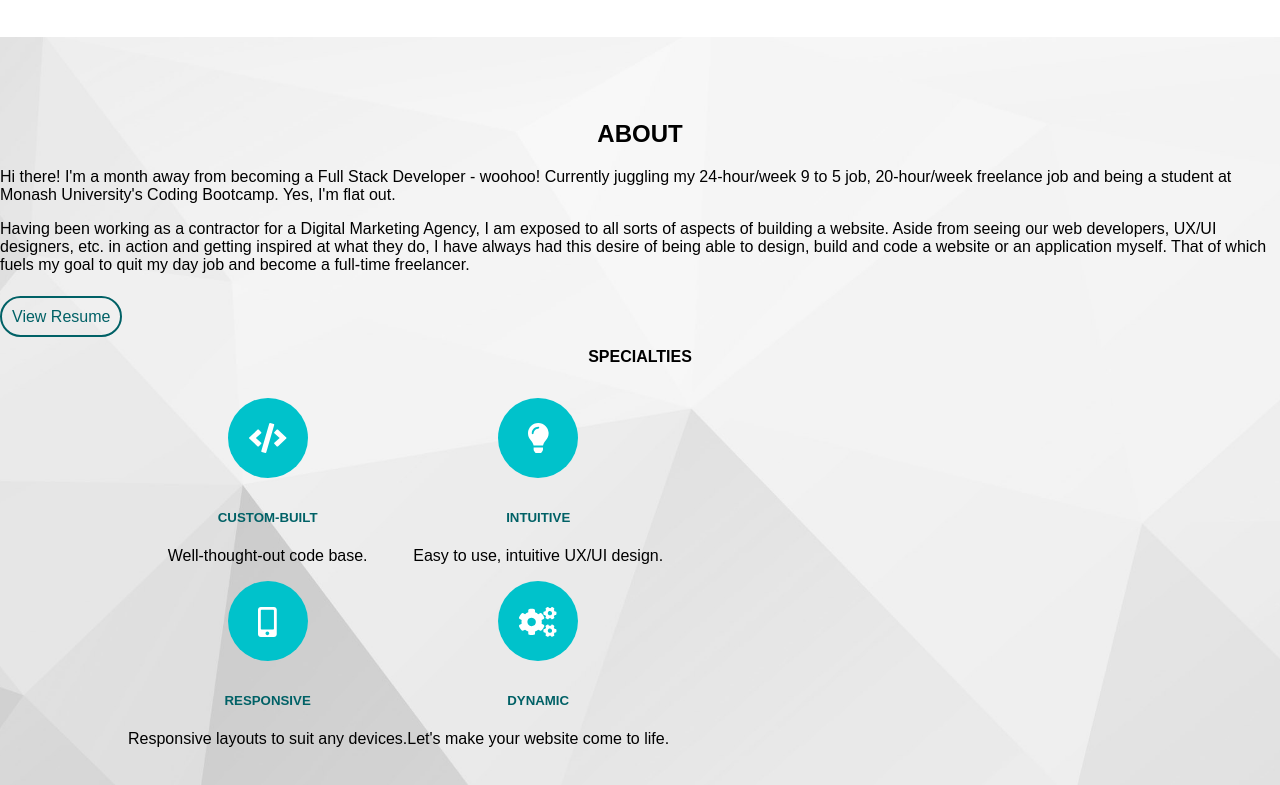
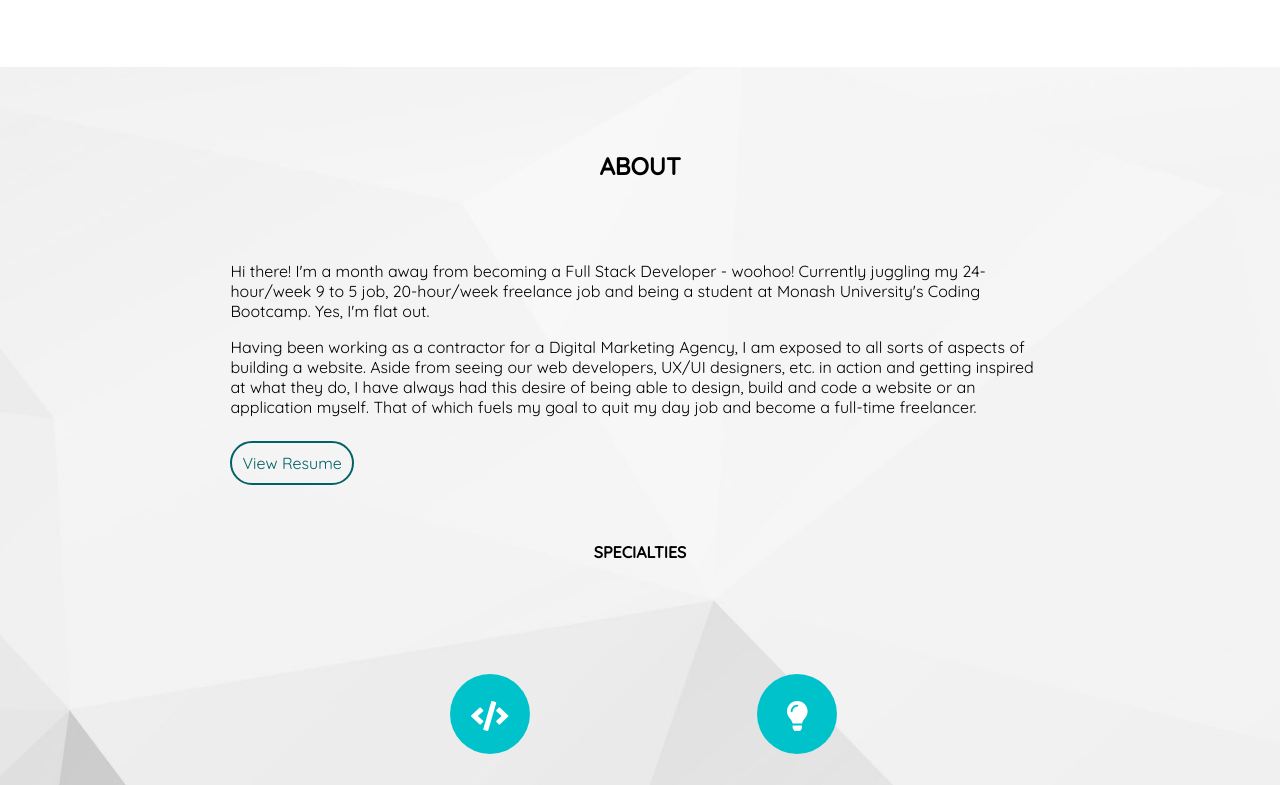
Before and after one commit to xtineroq/monash-bc-portfolio, a React (Create React App) app: page / in a window 1280 px wide. Shown: the part 1855-2640 px from the top of the page. Built offline with nearby package versions, Linux system fonts and the light colour scheme.

Commit message:
updated about section

```diff
--- a/src/App.css
+++ b/src/App.css
@@ -1,4 +1,8 @@
+/* Google font import */
+@import url("https://fonts.googleapis.com/css2?family=Quicksand:wght@400;500&display=swap");
+
 .App {
     width: 100vw;
     overflow: hidden;
+    font-family: 'Quicksand', sans-serif;
 }
--- a/src/Components/About/index.js
+++ b/src/Components/About/index.js
@@ -84,11 +84,11 @@ function About(props) {
             {/* About Me */}
             <Container>
             <Row>
-                <div id="about-me" className="col-8 col-lg-7 mx-auto">
+                <div id="about-me">
                     <p>Hi there! I'm a month away from becoming a Full Stack Developer - woohoo! Currently juggling my 24-hour/week 9 to 5 job, 20-hour/week freelance job and being a student at Monash University's Coding Bootcamp. Yes, I'm flat out.</p>
                     <p>Having been working as a contractor for a Digital Marketing Agency, I am exposed to all sorts of aspects of building a website. Aside from seeing our web developers, UX/UI designers, etc. in action and getting inspired at what they do, I have always had this desire of being able to design, build and code a website or an application myself. That of which fuels my goal to quit my day job and become a full-time freelancer.</p>
                     <br></br>
-                    <a id="resumeBtn" href="../../../public/images/resume.pdf">View Resume</a>
+                    <a id="resumeBtn" href="../../Images/resume.pdf">View Resume</a>
                 </div>
             </Row>
             </Container>
--- a/src/Components/About/style.css
+++ b/src/Components/About/style.css
@@ -8,7 +8,14 @@
 }
 
 .title {
+    padding: 3rem;
     text-align: center;
+}
+
+#about-me {
+    margin-left: 18%;
+    margin-right: 18%;
+    margin-top: 5rem;
 }
 
 #resumeBtn {
@@ -33,12 +40,13 @@
     flex-direction: row;
     margin-top: 2rem;
     margin-bottom: 3rem;
-    padding-left: 10%;
-    padding-right: 10%;
+    margin-left: 26%;
+    margin-right: 26%;
 }
 
 .icon-parent {
     text-align: center;
+    padding: 2rem;
 }
 
 .icon-box {
@@ -69,6 +77,6 @@
 /* Slider */
 .tt-cont {
     padding-bottom: 7rem;
-    margin-left: 22%;
-    margin-right: 22%;
+    margin-left: 20%;
+    margin-right: 20%;
 }
--- a/src/Components/Footer/index.js
+++ b/src/Components/Footer/index.js
@@ -1,67 +1,81 @@
-import React from 'react';
+import React from "react";
 import "./style.css";
-import { Form, Row, Col } from 'react-bootstrap';
+import { Form, Col } from "react-bootstrap";
+import logo from "../../Images/c-logo.png";
 
 function Footer() {
-
   return (
-
     <footer className="footer-align this-block" id="contact">
       <div className="container" id="footer-logo">
-                <a href="index.html"><img src="./assets/images/c-logo.png" alt="website-logo" width="70" height="70"></img></a>
+        <a href="index.html">
+          <img src={logo} alt="website-logo" width="70" height="70"></img>
+        </a>
       </div>
 
-            <div id="contact-section" className="container">
-                <div className="row d-flex justify-content-center">
-                    <div className="col-lg-8">
+      <div id="contact-section">
+        <div>
           <Form>
-                            <h6 className="heading-style">LET'S CHAT</h6>
+            <h3 className="heading-style">LET'S CHAT</h3>
 
             <div className="contact-text">
-                                <p>Use the contact form below or email <span>mcroque89@gmail.com</span>.</p>
+              <p>
+                Use the contact form below or email{" "}
+                <span>mcroque89@gmail.com</span>.
+              </p>
             </div>
 
-                            <Row className="form-row">
+            <Form.Row className="form-row">
               <Col className="required">
                 <Form.Control id="u-name" placeholder="Your Name*" />
               </Col>
               <Col className="required">
                 <Form.Control id="u-email" placeholder="Your Email*" />
               </Col>
-                            </Row>
+            </Form.Row>
 
-                            <Row>
+            <Form.Row>
               <Col className="required">
                 <Form.Control id="u-phone" placeholder="Your Phone" />
               </Col>
               <Col className="required">
                 <Form.Control id="u-web" placeholder="Your Website" />
               </Col>
-                            </Row>
+            </Form.Row>
 
-                            <Row>
+            <Form.Row>
               <Col className="required">
-                                    <Form.Control as="textarea" id="u-msg" placeholder="How can I help you? Please include details about your project." />
+                <Form.Control
+                  as="textarea"
+                  id="u-msg"
+                  placeholder="How can I help you? Please include details about your project."
+                />
               </Col>
-                            </Row>
+            </Form.Row>
 
-                            <Row>
-                                <button className="btn btn-light" id="submitBtn" type="button" data-toggle="modal" data-target="#thankYou">
+            <Form.Row>
+              <button
+                className="btn btn-light"
+                id="submitBtn"
+                type="button"
+                data-toggle="modal"
+                data-target="#thankYou"
+              >
                 Submit
               </button>
               <div id="stop-submit"></div>
-                            </Row>
+            </Form.Row>
           </Form>
 
           {/* The Modal */}
           <div className="modal fade" id="thankYou">
             <div className="modal-dialog modal-dialog-centered">
               <div className="modal-content">
-
                 {/* Modal Header */}
                 <div className="modal-header">
                   <h4 className="modal-title">Thank You!</h4>
-                                    <button type="button" className="close" data-dismiss="modal">&times;</button>
+                  <button type="button" className="close" data-dismiss="modal">
+                    &times;
+                  </button>
                 </div>
 
                 {/* Modal body */}
@@ -71,12 +85,17 @@ function Footer() {
 
                 {/* Modal footer */}
                 <div className="modal-footer">
-                                    <button type="button" id="closeBtn" className="btn btn-secondary" data-dismiss="modal">Close</button>
+                  <button
+                    type="button"
+                    id="closeBtn"
+                    className="btn btn-secondary"
+                    data-dismiss="modal"
+                  >
+                    Close
+                  </button>
                 </div>
               </div>
             </div>
-                        </div>
-
           </div>
         </div>
       </div>
@@ -84,7 +103,6 @@ function Footer() {
         <p>&copy; MCR. All Rights Reserved.</p>
       </div>
     </footer>
-
   );
 }
 
--- a/src/Components/Footer/style.css
+++ b/src/Components/Footer/style.css
@@ -12,12 +12,14 @@ footer {
 #footer-logo {
     position: absolute;
     top: -35px;
-    left: 10%;
+    left: 47%;
 }
 
 /* Contact Section Styling */
 #contact-section {
     padding-top: 90px;
+    width: 50%;
+    margin: auto;
 }
 
 .heading-style {
@@ -40,6 +42,10 @@ footer {
     margin-left: 5px;
 }
 
+#thankYou {
+    visibility: hidden;
+}
+
 .modal-title {
     color: #ffffff;
 }
--- a/src/Components/Projects/style.css
+++ b/src/Components/Projects/style.css
@@ -6,6 +6,7 @@
 
 h2 {
 	text-align: center;
+	margin-bottom: 3rem;
 }
 
 .card-cont {
```
Lines whose indentation alone changed are shown as unchanged.
